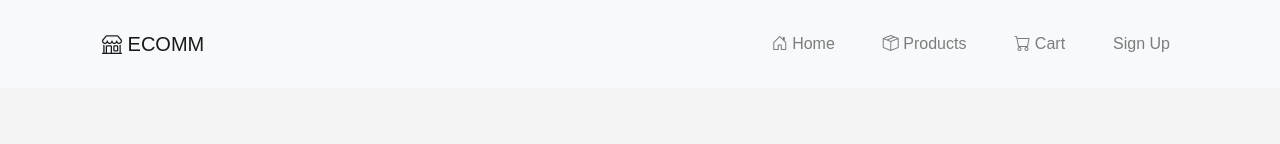
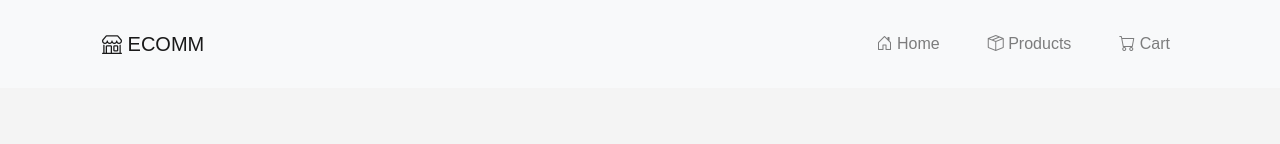
Before and after one commit to HackManX/ECOMM, a plain HTML site: page index.html in a window 1280 px wide. Shown: the top 144 px of the page. Drawn offline with nearby package versions, Linux system fonts and the light colour scheme.

Commit message:
Update index.html

```diff
--- a/index.html
+++ b/index.html
@@ -30,9 +30,6 @@
                     </li>
                     <li class="nav-item">
                         <a class="nav-link" href=""><i class="bi bi-cart"></i> Cart</a>
-                    </li>
-                    <li class="nav-item">
-                        <a id="auth-link" class="nav-link" href="index.html"><i class="bi bi-person-plus"></i> Sign Up</a>
                     </li>
                 </ul>
             </div>
```
